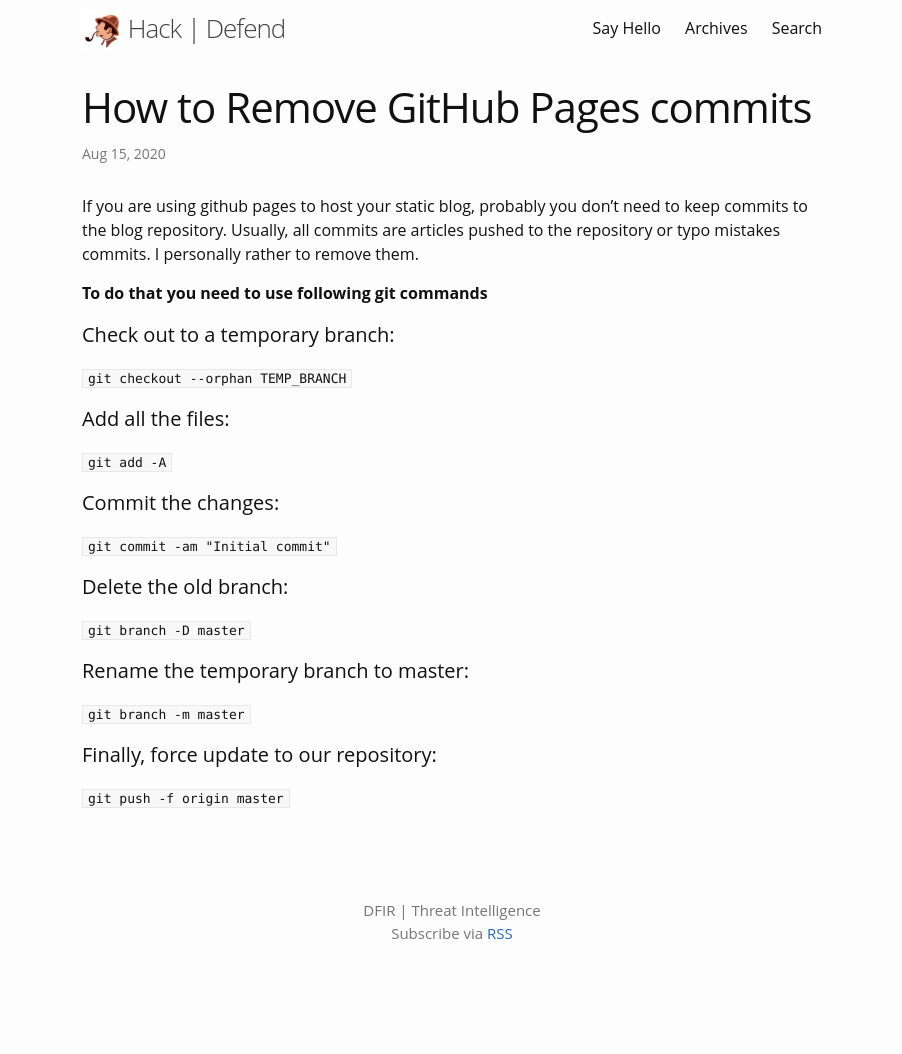
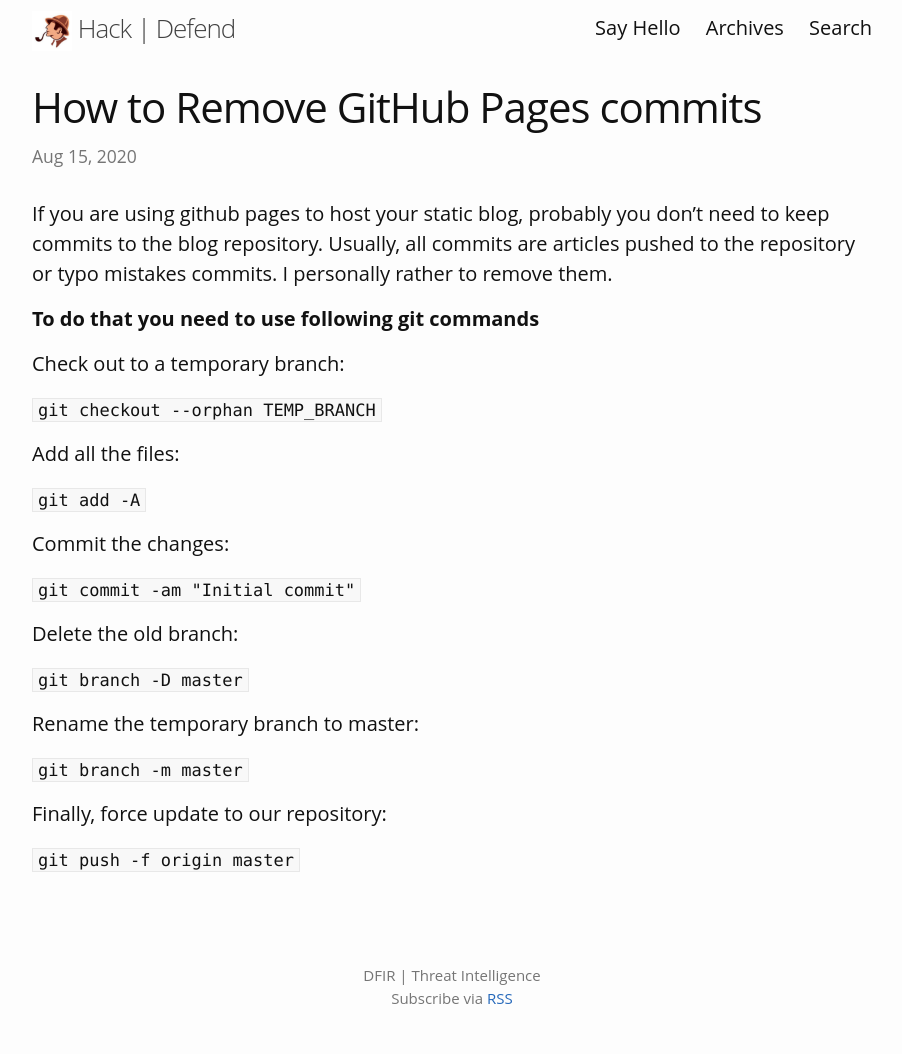
Before and after one commit to hackdefend/hackdefend.github.io, a Jekyll site: the page built from _posts/2020-08-15-How-to-Remove-GitHub-Pages-commits.md, in a window 1280 px wide. Shown: the whole page, without its empty margins (188-1090 px from the left). Built offline with Jekyll 4.4.1, drawn with Linux system fonts in a browser that asks for light colours; before the commit the page ends 989 px from its top, so only the background shows below that.

Commit message:
change font size

```diff
--- a/_sass/whiteglass.scss
+++ b/_sass/whiteglass.scss
@@ -1,7 +1,7 @@
 // Define defaults for each variable.
 $base-font-family: medium-content-serif-font, "Apple SD Gothic Neo", "Noto Sans", "Source Han Sans", "Noto Sans CJK JP", "Source Han Sans JP", "Noto Sans CJK KR", "Source Han Sans KR", NanumBarunGothic, AppleGothic, "Malgun Gothic", Dotum, sans-serif !default;
 $monospace-font-family: Monaco, Menlo, Consolas, "Courier New", DotumChe, monospace !default;
-$base-font-size:   16px !default;
+$base-font-size:   14px !default;
 $base-font-weight: 400 !default;
 $small-font-size:  $base-font-size * 0.875 !default;
 $base-line-height: 1.5 !default;
@@ -17,10 +17,10 @@ $grey-color-light: lighten($grey-color, 45%) !default;
 $grey-color-dark:  darken($grey-color, 20%) !default;
 
 // Width of the content area
-$content-width:    800px !default;
+$content-width:    900px !default;
 
 $on-palm:          600px !default;
-$on-laptop:        800px !default;
+$on-laptop:        900px !default;
 
 
 
--- a/_sass/whiteglass/_base.scss
+++ b/_sass/whiteglass/_base.scss
@@ -155,7 +155,7 @@ hr {
 pre,
 code {
   font-family: $monospace-font-family;
-  font-size: 13px;
+  font-size: 17px;
   border: 1px solid $grey-color-light;
   border-radius: 0;
   background-color: #f8f8f8;
--- a/assets/main.scss
+++ b/assets/main.scss
@@ -6,7 +6,7 @@
 // Our variables
 $base-font-family: Open Sans, Bitter, "Apple SD Gothic Neo", AppleGothic, NanumBarunGothic, "Malgun Gothic", Dotum, sans-serif;
 $monospace-font-family: Monaco, Menlo, Consolas, "Courier New", DotumChe, monospace;
-$base-font-size:   16px;
+$base-font-size:   20px;
 $base-font-weight: 400;
 $small-font-size:  $base-font-size * 0.875;
 $base-line-height: 1.5;
@@ -22,10 +22,10 @@ $grey-color-light: lighten($grey-color, 45%);
 $grey-color-dark:  darken($grey-color, 20%);
 
 // Width of the content area
-$content-width:    800px;
+$content-width:    900px;
 
 $on-palm:          600px;
-$on-laptop:        800px;
+$on-laptop:        900px;
 
 
 
```
